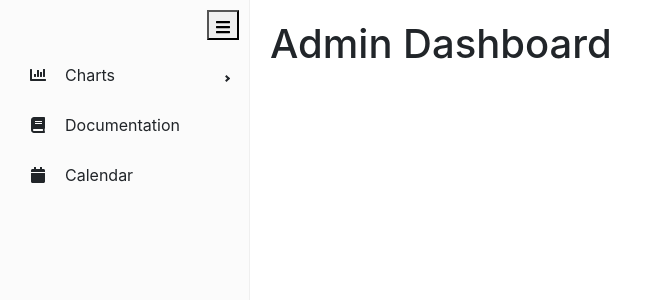
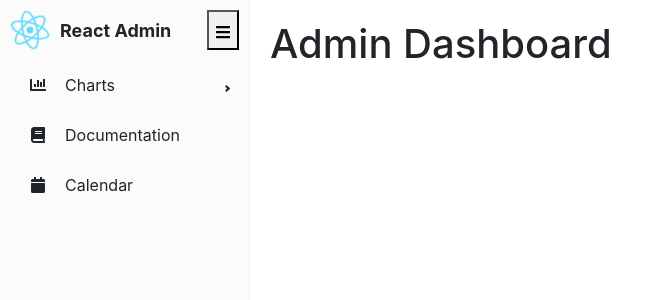
Before and after one commit to doviethung11192023/create-react-app-exam, a React (Create React App) app: page /admin in a window 1280 px wide. Shown: the top 300 px of the page, without its empty margins (0-662 px from the left). Built offline with nearby package versions, Linux system fonts and the light colour scheme.

Commit message:
add axios pani toast

```diff
--- a/package.json
+++ b/package.json
@@ -6,15 +6,18 @@
     "@testing-library/jest-dom": "5.16.4",
     "@testing-library/react": "13.3.0",
     "@testing-library/user-event": "13.5.0",
+    "axios": "1.10.0",
     "bootstrap": "5.2.0",
     "react": "18.2.0",
     "react-bootstrap": "2.4.0",
     "react-dom": "18.2.0",
     "react-icons": "4.4.0",
+    "react-paginate": "8.3.0",
     "react-pro-sidebar": "1.1.0",
     "react-redux": "8.0.1",
     "react-router-dom": "6.3.0",
     "react-scripts": "5.0.1",
+    "react-toastify": "11.0.5",
     "redux": "4.2.0",
     "redux-devtools-extension": "2.13.9",
     "redux-thunk": "2.4.1",
--- a/src/component/admin/Admin.scss
+++ b/src/component/admin/Admin.scss
@@ -7,8 +7,26 @@
       .sidebar-header {
         padding: 10px;
         display: flex;
-        justify-content: flex-end;
+        justify-content: space-between;
+        .logo-container {
+          display: flex;
+          align-items: center;
+          gap: 10px;
+
+          .logo-icon {
+            font-size: 40px;
+            color: #61dafb; // Màu xanh đặc trưng của React
+            animation: logo-spin 10s linear infinite;
+          }
+
+          .logo-text {
+            font-weight: bold;
+            font-size: 18px;
+            white-space: nowrap;
+          }
+        }
       }
+
       .toggle-btn {
         background: none;
         border: none;
@@ -28,3 +46,11 @@
     padding: 20px;
   }
 }
+@keyframes logo-spin {
+  from {
+    transform: rotate(0deg);
+  }
+  to {
+    transform: rotate(360deg);
+  }
+}
--- a/src/component/admin/SideBar.js
+++ b/src/component/admin/SideBar.js
@@ -8,6 +8,7 @@ import {
   FaCalendar,
   FaChartBar,
 } from "react-icons/fa";
+import { FaReact } from "react-icons/fa";
 const SideBar = (props) => {
   const [collapsed, setCollapsed] = useState(false);
   const toggleSidebar = () => {
@@ -17,6 +18,10 @@ const SideBar = (props) => {
     <div className="sidebar">
       <Sidebar style={{ height: "100vh" }} collapsed={collapsed}>
         <div className="sidebar-header">
+          <div className="logo-container">
+            <FaReact className="logo-icon" />
+            {!collapsed && <span className="logo-text">React Admin</span>}
+          </div>
           <button className="toggle-button" onClick={toggleSidebar}>
             <FaBars />
           </button>
```
Also changed, not shown: 1 other file (tests, documents, lock files or other folders).
